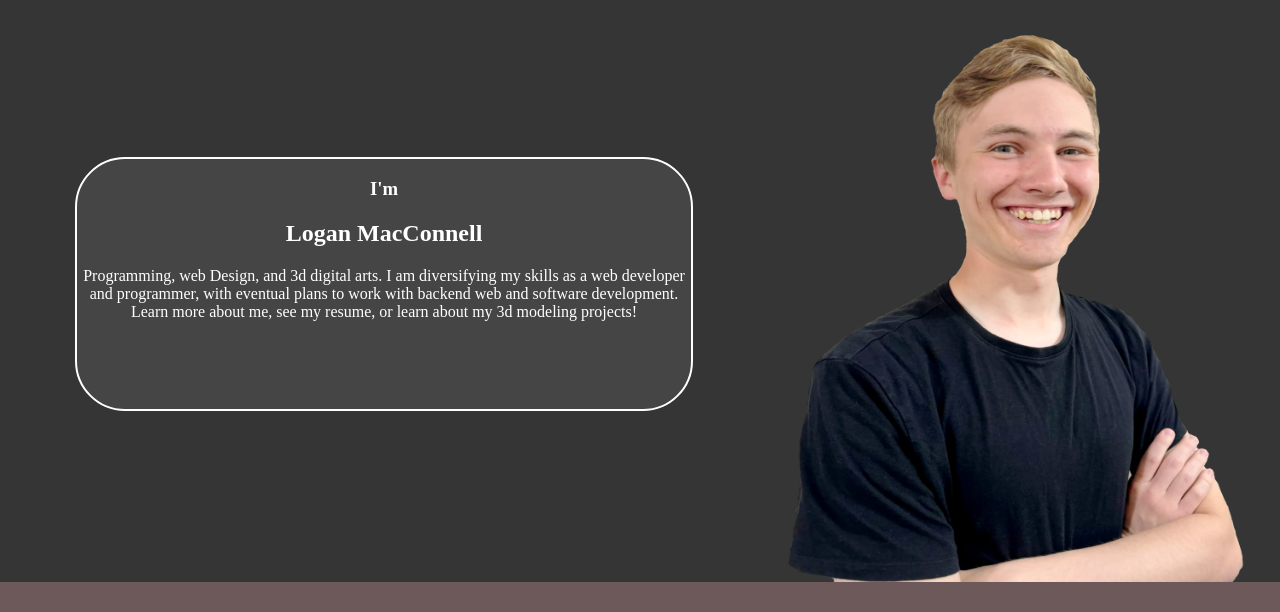
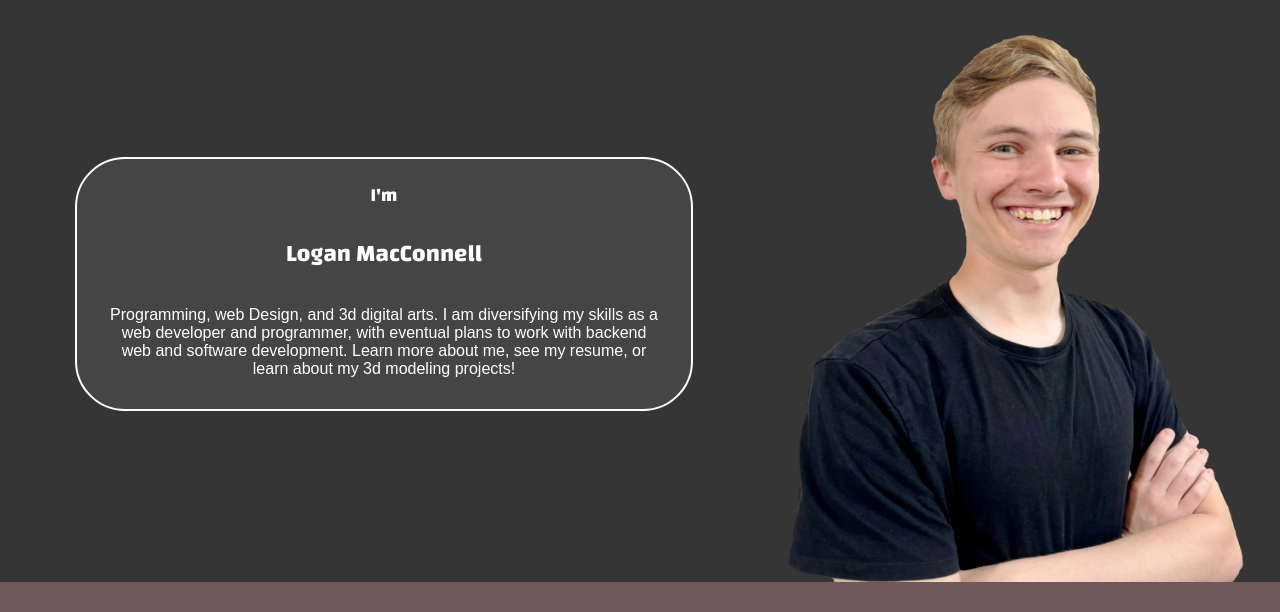
Before and after one commit to LMacconnell2/portfolio_site, a plain HTML site: page index.html in a window 1280 px wide. Shown: the part 98-710 px from the top of the page. Drawn offline with Linux system fonts and the light colour scheme.

Commit message:
home page edits

```diff
--- a/styles/portfolio.css
+++ b/styles/portfolio.css
@@ -59,6 +59,7 @@ body {
     background-color: #353535;
     color: #FFFFFF;
     height: 600px;
+    font-family: "Changa" , Helvetica, sans-serif;
   }
   .intro-text {
     text-align: center;
@@ -70,6 +71,10 @@ body {
     background-color: #454545;
     border: #FFFFFF 2px solid;
     border-radius: 50px;
+  }
+  .intro p {
+    margin: 5%;
+    font-family: sans-serif, Helvetica;
   }
 
   .portrait {
```
